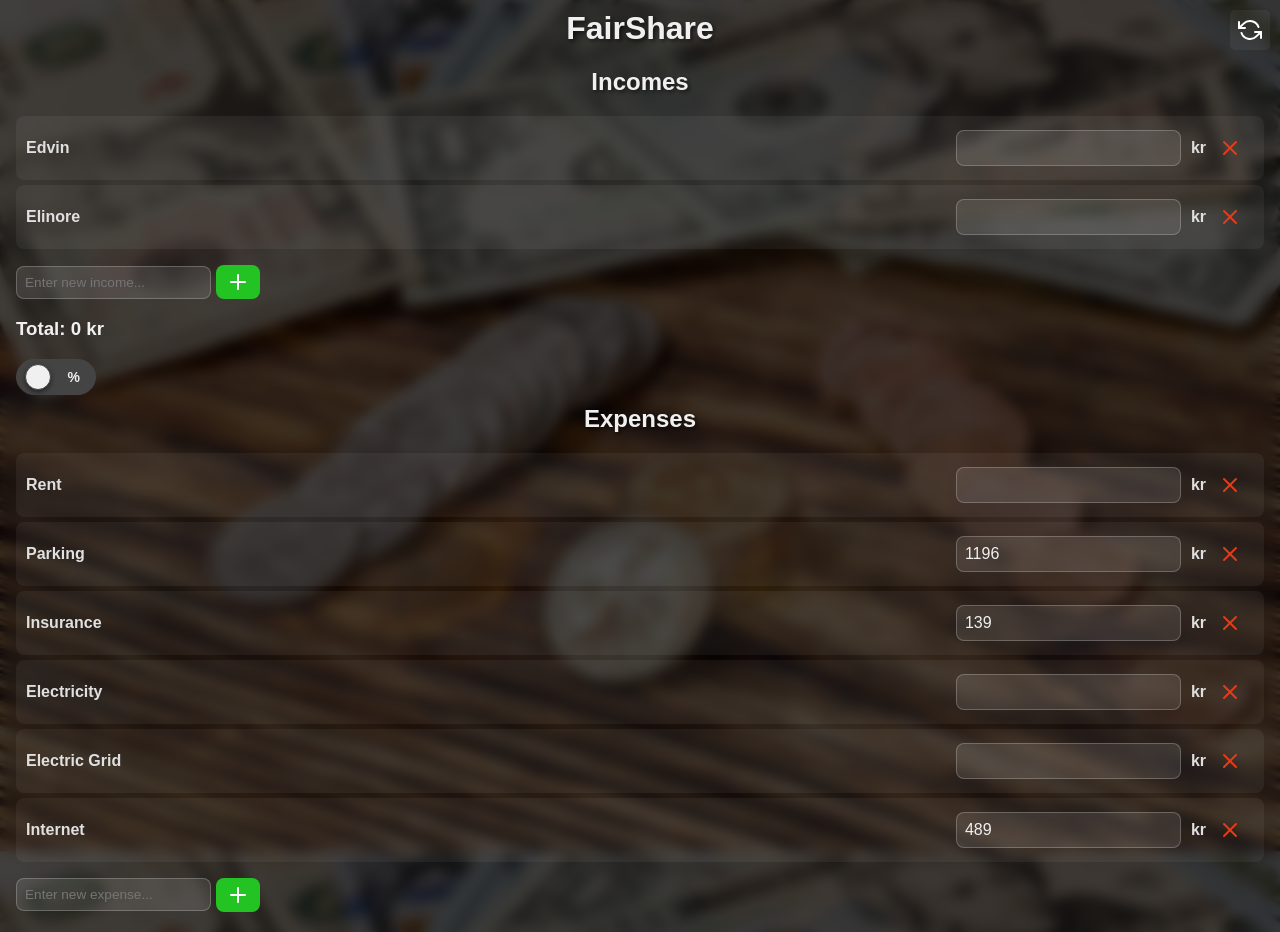
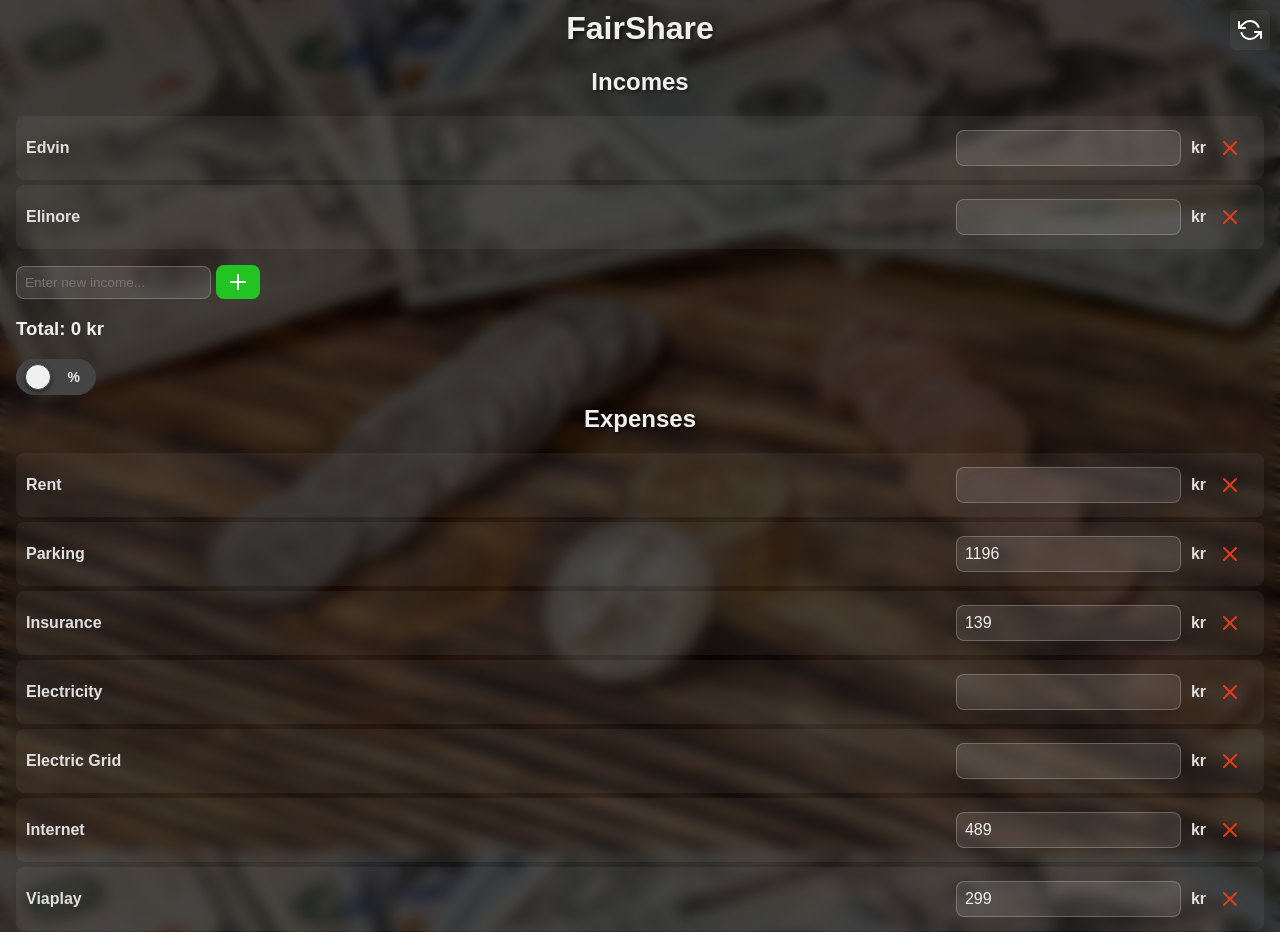
Before and after one commit to elidholm/fair-share, a React (Vite) app: page / in a window 1280 px wide. Shown: the top 932 px of the page. Built offline with nearby package versions, Linux system fonts and the light colour scheme.

Commit message:
feat: add viaplay to default expenses

```diff
--- a/src/CostCalculator.jsx
+++ b/src/CostCalculator.jsx
@@ -20,6 +20,7 @@ function CostCalculator() {
     { name: "Electricity", amount: "" },
     { name: "Electric Grid", amount: "" },
     { name: "Internet", amount: 489 },
+    { name: "Viaplay", amount: 299 },
   ];
   const [expenses, setExpenses] = useState(() => {
     const storedExpenses = localStorage.getItem("expenses");
```
